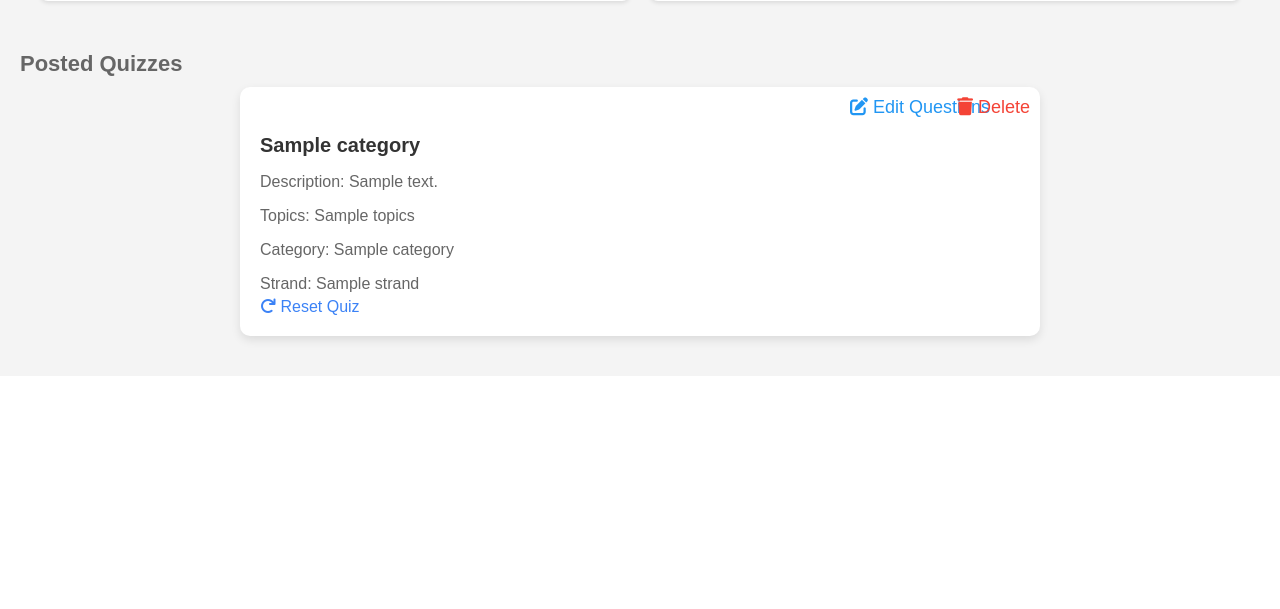
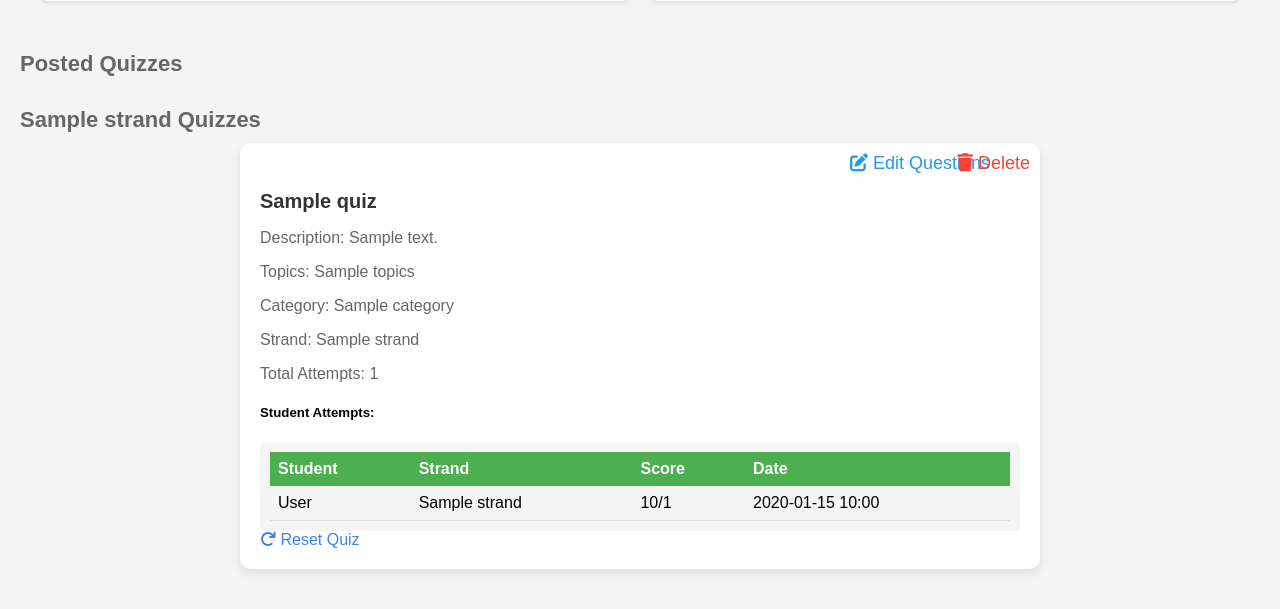
Before and after one commit to Jabex113/quiz, a Flask app: template templates/nimda/admin_dashboard.html in a window 1280 px wide. Shown: the part 1155-1764 px from the top of the page. Before the commit the page ends 1502 px from the top, so only its background shows below. Run offline with Flask 2, Linux system fonts and the light colour scheme; the template is opened without the code that fills it: most values are stand-ins (such as "Sample title", 1, 10 or a date in 2020).

Commit message:
QQQfgSasjhbsaadsas

```diff
--- a/app.py
+++ b/app.py
@@ -397,7 +397,11 @@ def dashboard():
         flash('Remember: Each quiz can only be taken once. Complete each quiz carefully!', 'info')
 
     # Load quizzes
-    quizzes = load_quizzes()
+    all_quizzes = load_quizzes()
+
+    # Filter quizzes based on user's strand
+    user_strand = user.get('strand', '')
+    quizzes = [quiz for quiz in all_quizzes if not quiz.get('strand') or quiz.get('strand') == user_strand]
 
     # Get quiz attempts from database for this user
     quiz_stats = {}
@@ -573,7 +577,10 @@ def start_quiz(quiz_id):
         flash('User not found', 'error')
         return redirect(url_for('dashboard'))
 
-    # Check if the user has already completed this quiz
+    # Check if the user has already completed this quiz - strictly enforce one quiz attempt
+    quiz_attempts_exist = False
+
+    # Check database first
     conn = get_db_connection()
     try:
         with conn.cursor() as cursor:
@@ -583,24 +590,24 @@ def start_quiz(quiz_id):
             )
             existing_attempt = cursor.fetchone()
             if existing_attempt:
-                flash('You have already taken this quiz. Each quiz can only be taken once.', 'error')
-                return redirect(url_for('dashboard'))
+                quiz_attempts_exist = True
     except Exception as e:
         print(f"Error checking quiz attempts: {e}")
-        # Fall back to file-based check for legacy users
-        if isinstance(user, dict) and 'quiz_history' in user:
-            for attempt in user['quiz_history']:
-                if attempt.get('quiz_id') == quiz_id:
-                    flash('You have already taken this quiz. Each quiz can only be taken once.', 'error')
-                    return redirect(url_for('dashboard'))
     finally:
         if conn:
             conn.close()
 
-    # Let's remind users of the one-attempt policy when they first access a quiz
-    if request.args.get('confirm') != 'yes':
-        flash('Important: You can only take each quiz ONCE. Are you ready to begin?', 'warning')
-        return redirect(url_for('dashboard', source='quiz_policy'))
+    # Then check file-based storage as fallback
+    if not quiz_attempts_exist and isinstance(user, dict) and 'quiz_history' in user:
+        for attempt in user['quiz_history']:
+            if attempt.get('quiz_id') == quiz_id:
+                quiz_attempts_exist = True
+                break
+
+    # If attempts exist, redirect to dashboard with message
+    if quiz_attempts_exist:
+        flash('You have already completed this quiz. Each quiz can only be taken once.', 'error')
+        return redirect(url_for('dashboard'))
 
     quizzes = load_quizzes()
     quiz = next((q for q in quizzes if q['id'] == quiz_id), None)
@@ -620,6 +627,14 @@ def start_quiz(quiz_id):
 
     if not quiz or 'questions' not in quiz:
         flash('Quiz not found or no questions available', 'error')
+        return redirect(url_for('dashboard'))
+
+    # Only show quizzes for the user's strand
+    user_strand = user.get('strand', '')
+    quiz_strand = quiz.get('strand', '')
+
+    if quiz_strand and user_strand and quiz_strand != user_strand:
+        flash(f'This quiz is for {quiz_strand} students only', 'error')
         return redirect(url_for('dashboard'))
 
     # Make sure all questions have time limits set and standardized field names
@@ -955,7 +970,10 @@ def submit_quiz():
         'total_score': total_score,
         'score_percentage': score_percentage,
         'question_results': question_results,
-        'timeout': timeout
+        'timeout': timeout,
+        'student_name': user.get('fullname', user.get('username', 'Unknown')),
+        'student_email': user.get('email', session.get('user_email', 'Unknown')),
+        'student_strand': user.get('strand', 'Unknown')
     }
 
     # Store the result in the session for display on the results page
@@ -1204,9 +1222,80 @@ def admin_dashboard():
 
     # Get all users and quizzes
     users = load_users()
+
+    # Get all users from database
+    db_users = []
+    try:
+        conn = get_db_connection()
+        if conn:
+            with conn.cursor(pymysql.cursors.DictCursor) as cursor:
+                cursor.execute("SELECT * FROM users ORDER BY created_at DESC")
+                db_users = cursor.fetchall()
+            conn.close()
+    except Exception as e:
+        print(f"Error fetching users from database: {e}")
+
+    # Merge database users with file-based users
+    for email, user_data in users.items():
+        if not any(db_user.get('email') == email for db_user in db_users):
+            # Only add if not already in db_users
+            db_users.append({
+                'id': 0,
+                'email': email,
+                'username': user_data.get('username', 'Unknown'),
+                'strand': user_data.get('strand', 'Unknown'),
+                'role': user_data.get('role', 'student'),
+                'created_at': datetime.now() if 'created_at' not in user_data else user_data['created_at'],
+                'legacy': True  # Mark as legacy file-based user
+            })
+
     quizzes = load_quizzes()
 
-    return render_template('nimda/admin_dashboard.html', users=users, quizzes=quizzes, is_teacher=is_teacher)
+    # Group quizzes by strand
+    quizzes_by_strand = {}
+    for quiz in quizzes:
+        strand = quiz.get('strand', 'General')
+        if strand not in quizzes_by_strand:
+            quizzes_by_strand[strand] = []
+        quizzes_by_strand[strand].append(quiz)
+
+    # Get quiz attempts data for each quiz
+    quiz_attempts = {}
+    try:
+        conn = get_db_connection()
+        if conn:
+            with conn.cursor(pymysql.cursors.DictCursor) as cursor:
+                # Get all quiz attempts with user information
+                cursor.execute("""
+                    SELECT qa.*, u.fullname, u.email, u.username, u.strand
+                    FROM quiz_attempts qa
+                    JOIN users u ON qa.user_id = u.id
+                    ORDER BY qa.start_time DESC
+                """)
+                attempts = cursor.fetchall()
+
+                # Group attempts by quiz_id
+                for attempt in attempts:
+                    quiz_id = attempt['quiz_id']
+                    if quiz_id not in quiz_attempts:
+                        quiz_attempts[quiz_id] = []
+                    quiz_attempts[quiz_id].append(attempt)
+            conn.close()
+    except Exception as e:
+        print(f"Error fetching quiz attempts: {e}")
+
+    # Add attempts count to each quiz
+    for quiz in quizzes:
+        quiz_id = quiz['id']
+        quiz['attempts_count'] = len(quiz_attempts.get(quiz_id, []))
+        quiz['attempts'] = quiz_attempts.get(quiz_id, [])
+
+    return render_template('nimda/admin_dashboard.html',
+                          users=db_users,
+                          quizzes=quizzes,
+                          quizzes_by_strand=quizzes_by_strand,
+                          quiz_attempts=quiz_attempts,
+                          is_teacher=is_teacher)
 
 @app.route('/nimda/post_quiz', methods=['POST'])
 def admin_post_quiz():
@@ -1217,13 +1306,13 @@ def admin_post_quiz():
         quiz_title = request.form.get('quiz_title')
         quiz_description = request.form.get('quiz_description')
         quiz_topics = request.form.get('quiz_topics')
-        strand = request.form.get('strand')
+        strand = request.form.get('strand')  # This is the strand the quiz is for (ABM, STEM, etc.)
         author_first_name = request.form.get('author_first_name', '')
         author_last_name = request.form.get('author_last_name', '')
         grade_level = request.form.get('grade_level', '')
         quiz_category = request.form.get('quiz_category', '')
 
-        if not all([quiz_title, quiz_description, quiz_topics, strand]):
+        if not all([quiz_title, quiz_description, strand]):
             flash('Please fill in all required fields', 'error')
             return redirect(url_for('admin_dashboard'))
 
@@ -1236,13 +1325,14 @@ def admin_post_quiz():
             'title': quiz_title,
             'description': quiz_description,
             'topics': quiz_topics,
-            'strand': strand,
+            'strand': strand,  # This determines which students can see/take the quiz
             'created_at': datetime.now().isoformat(),
             'questions': [],
             'author_first_name': author_first_name,
             'author_last_name': author_last_name,
             'grade_level': grade_level,
-            'quiz_category': quiz_category
+            'quiz_category': quiz_category,
+            'subject': quiz_category  # For backward compatibility
         }
 
         # Add to file storage
@@ -1263,7 +1353,7 @@ def admin_post_quiz():
                         quiz_title,
                         quiz_description,
                         quiz_category,
-                        strand,
+                        strand,  # Store strand in database
                         'admin',
                     )
                 )
@@ -1284,7 +1374,7 @@ def admin_post_quiz():
         finally:
             conn.close()
 
-        flash('Quiz created successfully!', 'success')
+        flash(f'Quiz created successfully for {strand} students!', 'success')
         return redirect(url_for('admin_dashboard'))
     except Exception as e:
         flash(f'Error creating quiz: {str(e)}', 'error')
@@ -1667,11 +1757,13 @@ def create_teacher():
         return redirect(url_for('admin_login'))
 
     username = request.form.get('username')
+    fullname = request.form.get('fullname', username)  # Use username as fallback for fullname
     email = request.form.get('email')
     password = request.form.get('password')
+    subject = request.form.get('subject', 'General')  # Teacher's subject specialization
 
     if not all([username, email, password]):
-        flash('Please fill in all fields', 'error')
+        flash('Please fill in all required fields', 'error')
         return redirect(url_for('admin_dashboard'))
 
     # Check if user already exists in database
@@ -1683,11 +1775,11 @@ def create_teacher():
     # Create teacher account in database
     if not create_user(
         username,
-        '',  # fullname (not needed for teachers)
-        '',  # lrn (not needed for teachers)
+        fullname,
+        'TEACHER',  # Use TEACHER as LRN for teachers
         email,
         password,
-        '',  # strand (not needed for teachers)
+        subject,  # Use subject as strand for teachers
     ):
         flash('Error creating teacher account', 'error')
         return redirect(url_for('admin_dashboard'))
--- a/templates/nimda/admin_dashboard.html
+++ b/templates/nimda/admin_dashboard.html
@@ -730,6 +730,61 @@ body {
     </div>
 
     <h3>Posted Quizzes</h3>
+    {% if quizzes_by_strand %}
+        {% for strand, strand_quizzes in quizzes_by_strand.items() %}
+            <h3>{{ strand }} Quizzes</h3>
+            <ul>
+                {% for quiz in strand_quizzes %}
+                <li>
+                    <h4>{{ quiz.title }}</h4>
+                    <p>Description: {{ quiz.description }}</p>
+                    <p>Topics: {{ quiz.topics }}</p>
+                    <p>Category: {{ quiz.category }}</p>
+                    <p>Strand: {{ quiz.strand }}</p>
+                    <p>Total Attempts: {{ quiz.attempts_count }}</p>
+
+                    {% if quiz.attempts and quiz.attempts|length > 0 %}
+                    <h5>Student Attempts:</h5>
+                    <div style="max-height: 300px; overflow-y: auto; margin-top: 10px; padding: 10px; background-color: #f5f5f5; border-radius: 5px;">
+                        <table style="width: 100%; border-collapse: collapse;">
+                            <thead>
+                                <tr style="background-color: #4CAF50; color: white;">
+                                    <th style="padding: 8px; text-align: left;">Student</th>
+                                    <th style="padding: 8px; text-align: left;">Strand</th>
+                                    <th style="padding: 8px; text-align: left;">Score</th>
+                                    <th style="padding: 8px; text-align: left;">Date</th>
+                                </tr>
+                            </thead>
+                            <tbody>
+                                {% for attempt in quiz.attempts %}
+                                <tr style="border-bottom: 1px solid #ddd;">
+                                    <td style="padding: 8px;">{{ attempt.fullname or attempt.username or attempt.email }}</td>
+                                    <td style="padding: 8px;">{{ attempt.strand or 'N/A' }}</td>
+                                    <td style="padding: 8px;">{{ attempt.score }}/{{ attempt.total_questions }}</td>
+                                    <td style="padding: 8px;">{{ attempt.start_time.strftime('%Y-%m-%d %H:%M') if attempt.start_time else 'N/A' }}</td>
+                                </tr>
+                                {% endfor %}
+                            </tbody>
+                        </table>
+                    </div>
+                    {% endif %}
+
+                    <span class="edit-btn" data-quiz-id="{{ quiz.id }}" data-quiz-title="{{ quiz.title }}">
+                        <i class="fas fa-edit"></i> {% if quiz.questions %}Edit Questions{% else %}Add Questions{% endif %}
+                    </span>
+                    <div class="action-btns">
+                        <span class="reset-btn" data-quiz-id="{{ quiz.id }}" data-quiz-title="{{ quiz.title }}">
+                            <i class="fas fa-redo"></i> Reset Quiz
+                        </span>
+                        <span class="delete-btn" data-quiz-id="{{ quiz.id }}">
+                            <i class="fas fa-trash"></i> Delete
+                        </span>
+                    </div>
+                </li>
+                {% endfor %}
+            </ul>
+        {% endfor %}
+    {% else %}
     <ul>
         {% for quiz in quizzes %}
         <li>
@@ -738,6 +793,33 @@ body {
             <p>Topics: {{ quiz.topics }}</p>
             <p>Category: {{ quiz.category }}</p>
             <p>Strand: {{ quiz.strand }}</p>
+            <p>Total Attempts: {{ quiz.attempts_count }}</p>
+
+            {% if quiz.attempts and quiz.attempts|length > 0 %}
+            <h5>Student Attempts:</h5>
+            <div style="max-height: 300px; overflow-y: auto; margin-top: 10px; padding: 10px; background-color: #f5f5f5; border-radius: 5px;">
+                <table style="width: 100%; border-collapse: collapse;">
+                    <thead>
+                        <tr style="background-color: #4CAF50; color: white;">
+                            <th style="padding: 8px; text-align: left;">Student</th>
+                            <th style="padding: 8px; text-align: left;">Strand</th>
+                            <th style="padding: 8px; text-align: left;">Score</th>
+                            <th style="padding: 8px; text-align: left;">Date</th>
+                        </tr>
+                    </thead>
+                    <tbody>
+                        {% for attempt in quiz.attempts %}
+                        <tr style="border-bottom: 1px solid #ddd;">
+                            <td style="padding: 8px;">{{ attempt.fullname or attempt.username or attempt.email }}</td>
+                            <td style="padding: 8px;">{{ attempt.strand or 'N/A' }}</td>
+                            <td style="padding: 8px;">{{ attempt.score }}/{{ attempt.total_questions }}</td>
+                            <td style="padding: 8px;">{{ attempt.start_time.strftime('%Y-%m-%d %H:%M') if attempt.start_time else 'N/A' }}</td>
+                        </tr>
+                        {% endfor %}
+                    </tbody>
+                </table>
+            </div>
+            {% endif %}
 
             <span class="edit-btn" data-quiz-id="{{ quiz.id }}" data-quiz-title="{{ quiz.title }}">
                 <i class="fas fa-edit"></i> {% if quiz.questions %}Edit Questions{% else %}Add Questions{% endif %}
@@ -753,6 +835,7 @@ body {
         </li>
         {% endfor %}
     </ul>
+    {% endif %}
 
     <!-- Quiz Questions Form Popup -->
     <div class="popup-container" id="quizQuestionPopup">
```
Also changed, not shown: templates/quiz_results.html (+16 -0 lines).
